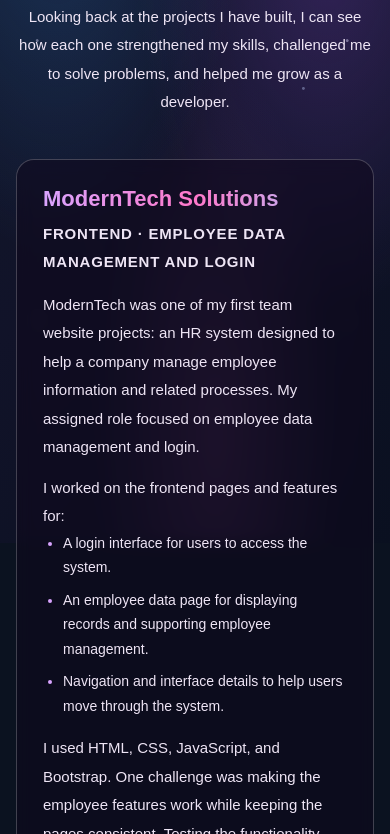
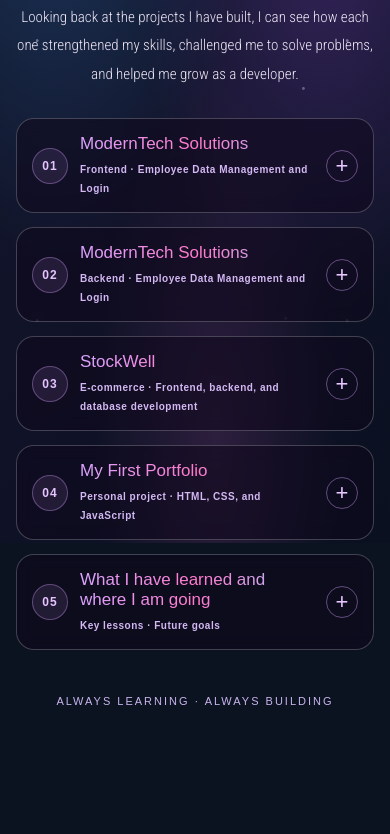
Before and after one commit to Kanya233/LCS-Portfolio, a plain HTML site: page reflection.html in a window 390 px wide. Shown: the part 301-1135 px from the top of the page. After the commit the page ends 1068 px from the top, so only its background shows below. Drawn offline with Linux system fonts and the light colour scheme.

Commit message:
Update paragraph fonts across pages

```diff
--- a/reflection.html
+++ b/reflection.html
@@ -6,6 +6,12 @@
     <title>Reflection | Kanya Masinda</title>
 
     <link rel="stylesheet" href="style.css" />
+    <link rel="preconnect" href="https://fonts.googleapis.com" />
+    <link rel="preconnect" href="https://fonts.gstatic.com" crossorigin />
+    <link
+      href="https://fonts.googleapis.com/css2?family=Roboto+Condensed:wght@300;400&display=swap"
+      rel="stylesheet"
+    />
 
     <style>
       * {
@@ -84,8 +90,7 @@
         letter-spacing: -2px;
       }
 
-      h1 span,
-      .reflection-card h2 {
+      h1 span {
         background: linear-gradient(90deg, #d9a4ff, #ff78ca, #a9c3ff);
         -webkit-background-clip: text;
         background-clip: text;
@@ -93,43 +98,115 @@
       }
 
       .hero p,
-      .reflection-card p {
+      .reflection-content p,
+      .reflection-content li {
         color: #eee5f5;
+        font-family: "Roboto Condensed", "Arial Narrow", Arial, sans-serif;
         font-size: 15px;
+        font-weight: 300;
         line-height: 1.9;
       }
 
       .reflection-grid {
         display: grid;
-        grid-template-columns: repeat(2, minmax(0, 1fr));
-        gap: 20px;
+        gap: 14px;
       }
 
       .reflection-card {
-        padding: 26px;
+        overflow: hidden;
         border: 1px solid rgba(255, 255, 255, 0.22);
         border-radius: 18px;
         background: rgba(15, 8, 28, 0.55);
         backdrop-filter: blur(8px);
+        transition:
+          border-color 0.2s ease,
+          background 0.2s ease;
       }
 
-      .reflection-card.overall {
-        grid-column: 1 / -1;
+      .reflection-card[open] {
+        border-color: rgba(217, 164, 255, 0.65);
+        background: rgba(18, 12, 38, 0.78);
+      }
+
+      .reflection-card summary {
+        display: flex;
+        min-height: 82px;
+        align-items: center;
+        gap: 18px;
+        padding: 18px 22px;
+        cursor: pointer;
+        list-style: none;
+      }
+
+      .reflection-card summary::-webkit-details-marker {
+        display: none;
+      }
+
+      .reflection-card summary::after {
+        content: "+";
+        display: grid;
+        width: 34px;
+        height: 34px;
+        flex: 0 0 34px;
+        place-items: center;
+        margin-left: auto;
+        border: 1px solid rgba(217, 164, 255, 0.42);
+        border-radius: 50%;
+        color: #e8c9ff;
+        font-size: 22px;
+        line-height: 1;
+        transition: transform 0.2s ease;
+      }
+
+      .reflection-card[open] summary::after {
+        content: "−";
+      }
+
+      .reflection-card summary:focus-visible {
+        outline: 3px solid #f0b7ff;
+        outline-offset: -4px;
+      }
+
+      .reflection-index {
+        display: grid;
+        width: 42px;
+        height: 42px;
+        flex: 0 0 42px;
+        place-items: center;
+        border: 1px solid rgba(217, 164, 255, 0.35);
+        border-radius: 50%;
+        background: rgba(217, 164, 255, 0.1);
+        color: #e5c4ff;
+        font-size: 12px;
+        font-weight: 700;
+        letter-spacing: 1px;
+      }
+
+      .reflection-summary-copy {
+        min-width: 0;
+      }
+
+      .reflection-title {
+        display: block;
+        margin-bottom: 5px;
+        background: linear-gradient(90deg, #d9a4ff, #ff78ca, #a9c3ff);
+        -webkit-background-clip: text;
+        background-clip: text;
+        color: transparent;
+        font-size: 20px;
       }
 
       .project-role {
-        margin: -4px 0 14px;
+        margin: 0;
         color: #d3b8f3;
-        font-size: 12px;
-        font-weight: 700;
-        letter-spacing: 0.8px;
+        font-size: 11px;
+        font-weight: 600;
+        letter-spacing: 0.5px;
         line-height: 1.7;
-        text-transform: uppercase;
       }
 
-      .reflection-card h2 {
-        margin-bottom: 12px;
-        font-size: 22px;
+      .reflection-content {
+        padding: 0 26px 26px 82px;
       }
 
       .reflection-card p + p {
@@ -140,9 +217,6 @@
         display: grid;
         gap: 8px;
         margin: 0 0 16px 20px;
-        color: #eee5f5;
-        font-size: 14px;
-        line-height: 1.75;
       }
 
       .reflection-card li::marker {
@@ -162,12 +236,38 @@
           margin-bottom: 45px;
         }
 
-        .reflection-grid {
-          grid-template-columns: 1fr;
+        .hero {
+          margin-bottom: 30px;
         }
 
-        .reflection-card.overall {
-          grid-column: auto;
+        .reflection-card summary {
+          min-height: 76px;
+          gap: 12px;
+          padding: 15px;
+        }
+
+        .reflection-index {
+          width: 36px;
+          height: 36px;
+          flex-basis: 36px;
+        }
+
+        .reflection-title {
+          font-size: 17px;
+        }
+
+        .project-role {
+          font-size: 10px;
+        }
+
+        .reflection-card summary::after {
+          width: 30px;
+          height: 30px;
+          flex-basis: 30px;
+        }
+
+        .reflection-content {
+          padding: 0 18px 22px;
         }
       }
 
@@ -205,10 +305,16 @@
         </p>
       </header>
 
-      <section class="reflection-grid" aria-label="My learning reflections">
-        <article class="reflection-card">
-          <h2>ModernTech Solutions</h2>
-          <p class="project-role">Frontend · Employee Data Management and Login</p>
+      <section class="reflection-grid" aria-label="Choose a project to read its reflection">
+        <details class="reflection-card">
+          <summary>
+            <span class="reflection-index">01</span>
+            <span class="reflection-summary-copy">
+              <span class="reflection-title">ModernTech Solutions</span>
+              <span class="project-role">Frontend · Employee Data Management and Login</span>
+            </span>
+          </summary>
+          <div class="reflection-content">
             <p>
               ModernTech was one of my first team website projects: an HR system
               designed to help a company manage employee information and related
@@ -235,11 +341,18 @@
               together. This project strengthened my frontend skills and showed
               me how each page contributes to a complete application.
             </p>
-        </article>
+          </div>
+        </details>
 
-        <article class="reflection-card">
-          <h2>ModernTech Solutions</h2>
-          <p class="project-role">Backend · Employee Data Management and Login</p>
+        <details class="reflection-card">
+          <summary>
+            <span class="reflection-index">02</span>
+            <span class="reflection-summary-copy">
+              <span class="reflection-title">ModernTech Solutions</span>
+              <span class="project-role">Backend · Employee Data Management and Login</span>
+            </span>
+          </summary>
+          <div class="reflection-content">
             <p>
               In the backend phase, I continued working on employee data
               management and login, learning how the application could process
@@ -263,13 +376,18 @@
               error messages, and testing endpoints individually. This helped me
               understand how the backend components connect to the frontend.
             </p>
-        </article>
+          </div>
+        </details>
 
-        <article class="reflection-card">
-          <h2>StockWell</h2>
-          <p class="project-role">
-            E-commerce · Frontend, backend, and database development
-          </p>
+        <details class="reflection-card">
+          <summary>
+            <span class="reflection-index">03</span>
+            <span class="reflection-summary-copy">
+              <span class="reflection-title">StockWell</span>
+              <span class="project-role">E-commerce · Frontend, backend, and database development</span>
+            </span>
+          </summary>
+          <div class="reflection-content">
             <p>
               StockWell was designed to help stokvels shop more conveniently by
               comparing supplier prices and organising bulk purchases. I
@@ -309,11 +427,18 @@
               how the parts of a full-stack application work together to address
               a real-world need.
             </p>
-        </article>
+          </div>
+        </details>
 
-        <article class="reflection-card">
-          <h2>My First Portfolio</h2>
-          <p class="project-role">Personal project · HTML, CSS, and JavaScript</p>
+        <details class="reflection-card">
+          <summary>
+            <span class="reflection-index">04</span>
+            <span class="reflection-summary-copy">
+              <span class="reflection-title">My First Portfolio</span>
+              <span class="project-role">Personal project · HTML, CSS, and JavaScript</span>
+            </span>
+          </summary>
+          <div class="reflection-content">
             <p>
               My first portfolio gave me space to present my development journey
               and experiment with a design that felt personal. I explored a dark
@@ -333,10 +458,18 @@
               that a site should not only look attractive; it also needs to be
               organised, functional, accessible, and tested after deployment.
             </p>
-        </article>
+          </div>
+        </details>
 
-        <article class="reflection-card overall">
-          <h2>What I have learned and where I am going</h2>
+        <details class="reflection-card">
+          <summary>
+            <span class="reflection-index">05</span>
+            <span class="reflection-summary-copy">
+              <span class="reflection-title">What I have learned and where I am going</span>
+              <span class="project-role">Key lessons · Future goals</span>
+            </span>
+          </summary>
+          <div class="reflection-content">
             <p>
               These projects have taken me from frontend interfaces to backend
               APIs and databases, through a community-focused e-commerce idea,
@@ -353,7 +486,8 @@
               strengthen my frontend and backend skills, and keep creating
               projects that show what I can do.
             </p>
-        </article>
+          </div>
+        </details>
       </section>
 
       <footer>ALWAYS LEARNING · ALWAYS BUILDING</footer>
```
Also changed, not shown: about me.html (+16 -0 lines), index.html (+8 -0 lines), my work.html (+12 -0 lines). Lines whose indentation alone changed are shown as unchanged.
